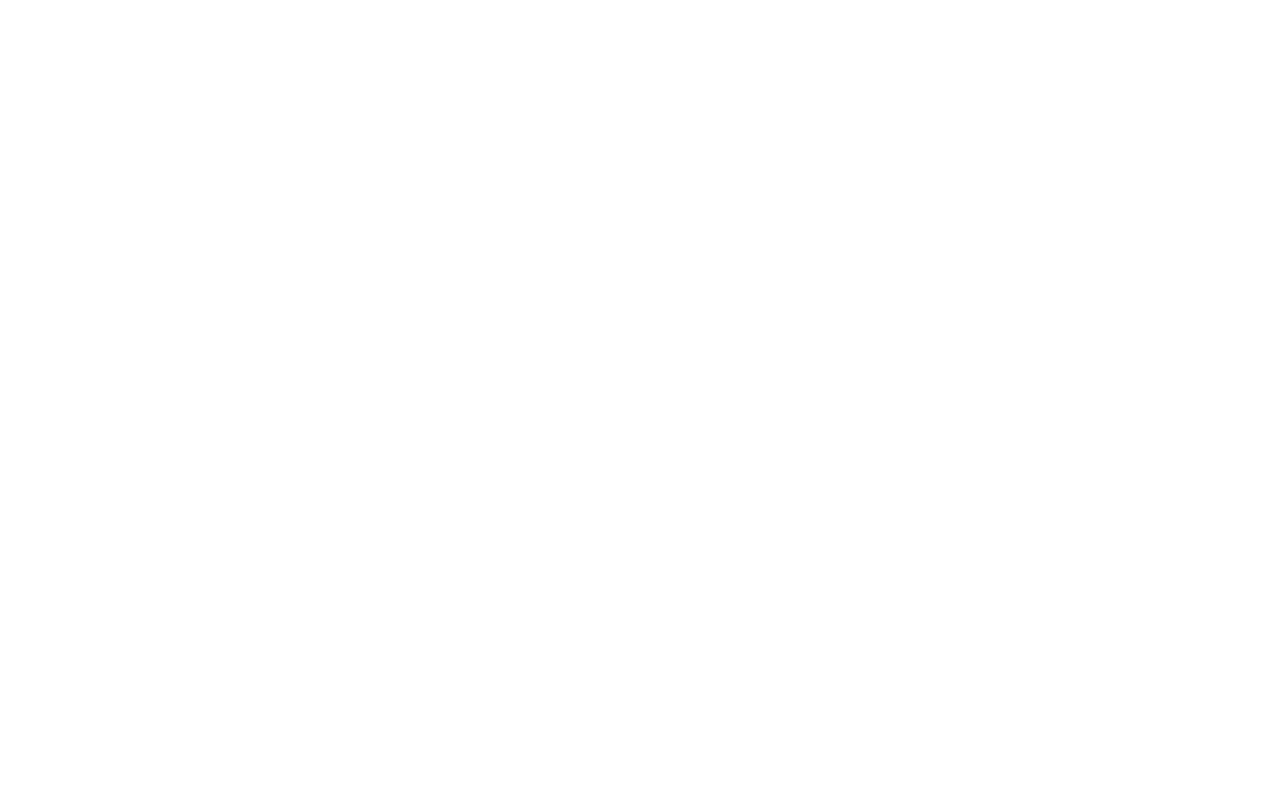
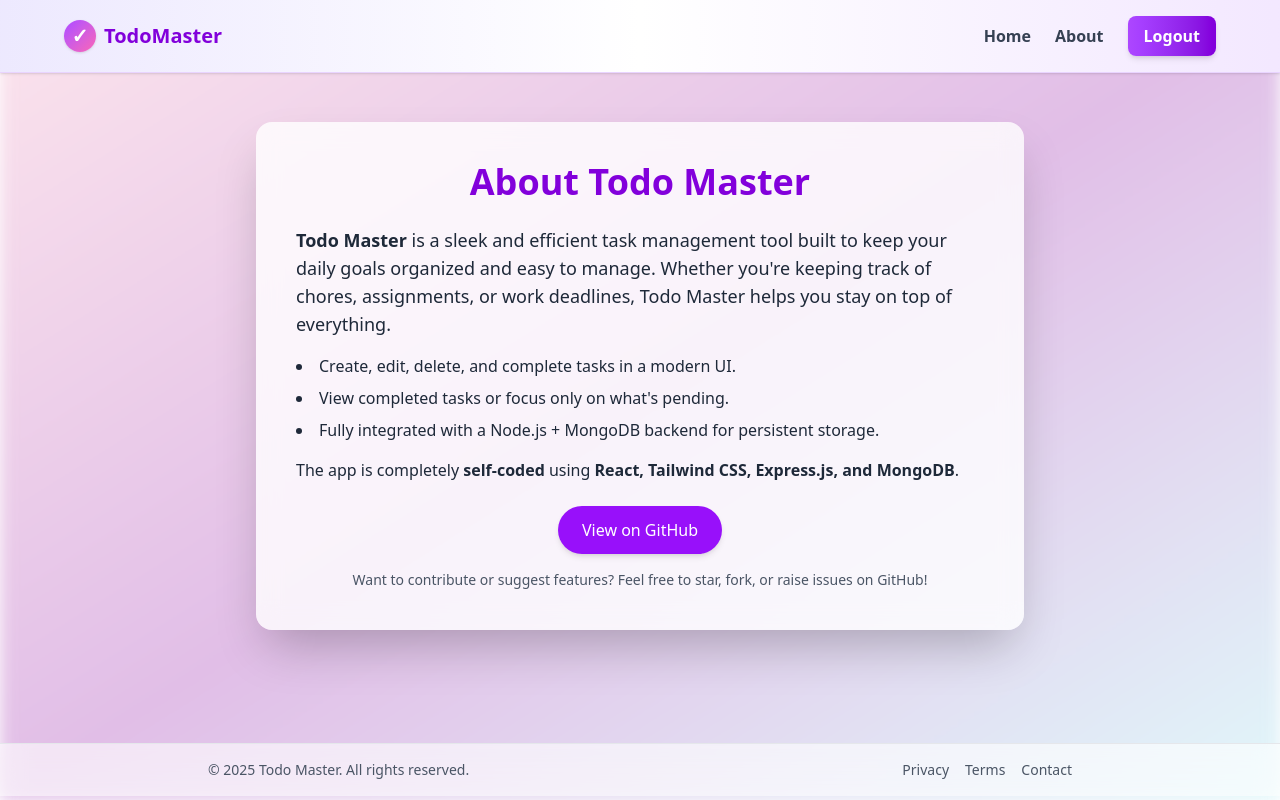
Before and after one commit to ashok280705/Todo-App, a React (Vite) app: page /app/about in a window 1280 px wide. Before the commit this address had no page. Built offline with nearby package versions, Linux system fonts and the light colour scheme.

Commit message:
Done app is fully functional with new pages and features.

```diff
--- a/src/App.jsx
+++ b/src/App.jsx
@@ -3,13 +3,18 @@ import React from "react";
 import { BrowserRouter as Router, Routes, Route } from "react-router-dom";
 import Mainpage from "./pages/Mainpage";
 import Login from "./pages/login";
-
+import About from "./pages/About";
+import Privacy from "./pages/privacy";
+import Contact from "./pages/Contact";
 function App() {
   return (
     <Router>
       <Routes>
         <Route path="/app" element={<Mainpage />} />
         <Route path="/" element={<Login />} />
+        <Route path="/app/about" element={<About />} />
+        <Route path="/app/privacy" element={<Privacy />} />
+        <Route path="/app/contact" element={<Contact />} />
       </Routes>
     </Router>
 
--- a/src/components/Footer.jsx
+++ b/src/components/Footer.jsx
@@ -1,17 +1,19 @@
-import React from 'react'
+import React from 'react';
+import { Link } from 'react-router-dom';
 
-export const Footer = () => {
+const Footer = () => {
   return (
-     <footer className="bg-white/60 backdrop-blur-md border-t border-gray-200 py-4 mt-10">
+    <footer className="bg-white/60 backdrop-blur-md border-t border-gray-200 py-4 mt-10">
       <div className="max-w-4xl mx-auto px-4 flex flex-col sm:flex-row items-center justify-between text-sm text-gray-600">
         <p className="mb-2 sm:mb-0">© {new Date().getFullYear()} Todo Master. All rights reserved.</p>
         <div className="flex gap-4">
-          <a href="#" className="hover:text-purple-600 transition">Privacy</a>
-          <a href="#" className="hover:text-purple-600 transition">Terms</a>
-          <a href="#" className="hover:text-purple-600 transition">Contact</a>
+          <Link to="/app/privacy" className="hover:text-purple-600 transition">Privacy</Link>
+          <Link to="/app/terms" className="hover:text-purple-600 transition">Terms</Link>
+          <Link to="/app/contact" className="hover:text-purple-600 transition">Contact</Link>
         </div>
       </div>
     </footer>
-  )
-}
+  );
+};
+
 export default Footer;
--- a/src/components/Navbar.jsx
+++ b/src/components/Navbar.jsx
@@ -1,14 +1,21 @@
+import React from "react";
+import { useNavigate } from "react-router-dom";
 
-
-import React, { useState } from "react";
-import { useNavigate } from "react-router-dom";
 const Navbar = () => {
   const navigate = useNavigate();
+
   const handleLogout = () => {
-    // Perform logout logic here, e.g., clearing user session
-    // For demonstration, we'll just navigate to the login page
     navigate("/");
   };
+
+  const goToHome = () => {
+    navigate("/app");
+  };
+
+  const goToAbout = () => {
+    navigate("/app/about");
+  };
+
   return (
     <nav className="flex justify-between items-center px-6 md:px-16 py-4 bg-gradient-to-r from-violet-100 via-white to-purple-100 shadow-sm border-b border-purple-200 text-gray-800">
       {/* Logo + Name */}
@@ -21,10 +28,16 @@ const Navbar = () => {
 
       {/* Nav Links */}
       <ul className="flex gap-6 text-sm md:text-base font-semibold items-center">
-  <li className="cursor-pointer text-gray-700 hover:text-purple-700 transition-colors duration-300 hover:underline underline-offset-4">
+        <li
+          onClick={goToHome}
+          className="cursor-pointer text-gray-700 hover:text-purple-700 transition-colors duration-300 hover:underline underline-offset-4"
+        >
           Home
         </li>
-  <li className="cursor-pointer text-gray-700 hover:text-purple-700 transition-colors duration-300 hover:underline underline-offset-4">
+        <li
+          onClick={goToAbout}
+          className="cursor-pointer text-gray-700 hover:text-purple-700 transition-colors duration-300 hover:underline underline-offset-4"
+        >
           About
         </li>
         <button
--- /dev/null
+++ b/src/pages/About.jsx
@@ -0,0 +1,50 @@
+import React from "react";
+import Navbar from "../components/Navbar";
+import Footer from "../components/footer";
+
+const About = () => {
+  return (
+    <>
+      <Navbar />
+      <div className="absolute inset-0 -z-10 bg-gradient-to-br from-[#fce4ec] via-[#e1bee7] to-[#e0f7fa] blur-sm" />
+
+      <div className="min-h-[calc(100vh-170px)] px-4 text-gray-800 flex items-center justify-center">
+        <div className="max-w-3xl bg-white/80 backdrop-blur-md rounded-2xl shadow-2xl p-10 mt-10 mb-16">
+          <h1 className="text-4xl font-bold text-center text-purple-700 mb-6">About Todo Master</h1>
+
+          <p className="text-lg mb-4">
+            <strong>Todo Master</strong> is a sleek and efficient task management tool built to keep your daily goals organized and easy to manage. Whether you're keeping track of chores, assignments, or work deadlines, Todo Master helps you stay on top of everything.
+          </p>
+
+          <ul className="list-disc list-inside mb-4 space-y-2 text-base">
+            <li>Create, edit, delete, and complete tasks in a modern UI.</li>
+            <li>View completed tasks or focus only on what's pending.</li>
+            <li>Fully integrated with a Node.js + MongoDB backend for persistent storage.</li>
+          </ul>
+
+          <p className="text-base mb-4">
+            The app is completely <span className="font-semibold">self-coded</span> using <strong>React, Tailwind CSS, Express.js, and MongoDB</strong>.
+          </p>
+
+          <div className="text-center mt-6 space-y-4">
+            <a
+              href="https://github.com/ashok280705/Todo-App"
+              target="_blank"
+              rel="noopener noreferrer"
+              className="inline-block bg-purple-600 text-white px-6 py-3 rounded-full shadow-md hover:bg-purple-700 transition-all"
+            >
+              View on GitHub
+            </a>
+            <p className="text-sm text-gray-600">
+              Want to contribute or suggest features? Feel free to star, fork, or raise issues on GitHub!
+            </p>
+          </div>
+        </div>
+      </div>
+
+      <Footer />
+    </>
+  );
+};
+
+export default About;
--- /dev/null
+++ b/src/pages/Contact.jsx
@@ -0,0 +1,41 @@
+import React from "react";
+import Navbar from "../components/Navbar";
+import Footer from "../components/footer";
+
+const Contact = () => {
+  return (
+    <>
+      <Navbar />
+      <div className="min-h-[calc(100vh-160px)] bg-gradient-to-br from-[#fce4ec] via-[#e1bee7] to-[#e0f7fa] px-4 py-10 text-gray-800">
+        <div className="max-w-3xl mx-auto bg-white/80 backdrop-blur-md p-6 rounded-2xl shadow-xl">
+          <h1 className="text-3xl font-bold text-purple-700 mb-6">Contact Us</h1>
+
+          <p className="mb-4">
+            We'd love to hear from you! Whether you have a question, feedback, or a feature request — just reach out.
+          </p>
+
+          <div className="space-y-3">
+            <p>
+              📧 Email:{" "}
+              <a href="mailto:support@todomaster.app" className="text-purple-600 underline">
+                support@todomaster.app
+              </a>
+            </p>
+            <p>
+              💻 GitHub:{" "}
+              <a href="https://github.com/ashok280705/Todo-App" target="_blank" rel="noopener noreferrer" className="text-purple-600 underline">
+                github.com/ashok280705/Todo-App
+              </a>
+            </p>
+            <p>
+              📝 Want to contribute? You're welcome! Visit our GitHub repository and feel free to fork, star, or raise an issue.
+            </p>
+          </div>
+        </div>
+      </div>
+      <Footer />
+    </>
+  );
+};
+
+export default Contact;
--- /dev/null
+++ b/src/pages/Privacy.jsx
@@ -0,0 +1,38 @@
+import React from "react";
+import Navbar from "../components/Navbar";
+import Footer from "../components/footer";
+
+const Privacy = () => {
+  return (
+    <>
+      <Navbar />
+      <div className="min-h-[calc(100vh-170px)] bg-gradient-to-br from-[#fce4ec] via-[#e1bee7] to-[#e0f7fa] px-4 py-10 text-gray-800">
+        <div className="max-w-3xl mx-auto bg-white/80 backdrop-blur-md p-6 rounded-2xl shadow-xl">
+          <h1 className="text-3xl font-bold text-purple-700 mb-4">Privacy Policy</h1>
+
+          <p className="mb-4">
+            At <strong>TodoMaster</strong>, we value your privacy. This policy explains what data we collect and how we use it.
+          </p>
+
+          <h2 className="text-lg font-semibold text-purple-600 mb-2">Data We Collect</h2>
+          <ul className="list-disc list-inside mb-4 ml-4">
+            <li>Username and password for login</li>
+            <li>Your tasks and completion status</li>
+          </ul>
+
+          <h2 className="text-lg font-semibold text-purple-600 mb-2">Usage & Security</h2>
+          <p className="mb-4">
+            Your data is used only for managing your to-dos and is stored securely. We never share it with third parties.
+          </p>
+
+          <p className="text-sm text-gray-600 mt-6">
+            Questions? Contact us at <a className="underline text-purple-600" href="mailto:support@todomaster.app">support@todomaster.app</a>.
+          </p>
+        </div>
+      </div>
+      <Footer />
+    </>
+  );
+};
+
+export default Privacy;
```
Lines whose indentation alone changed are shown as unchanged.
